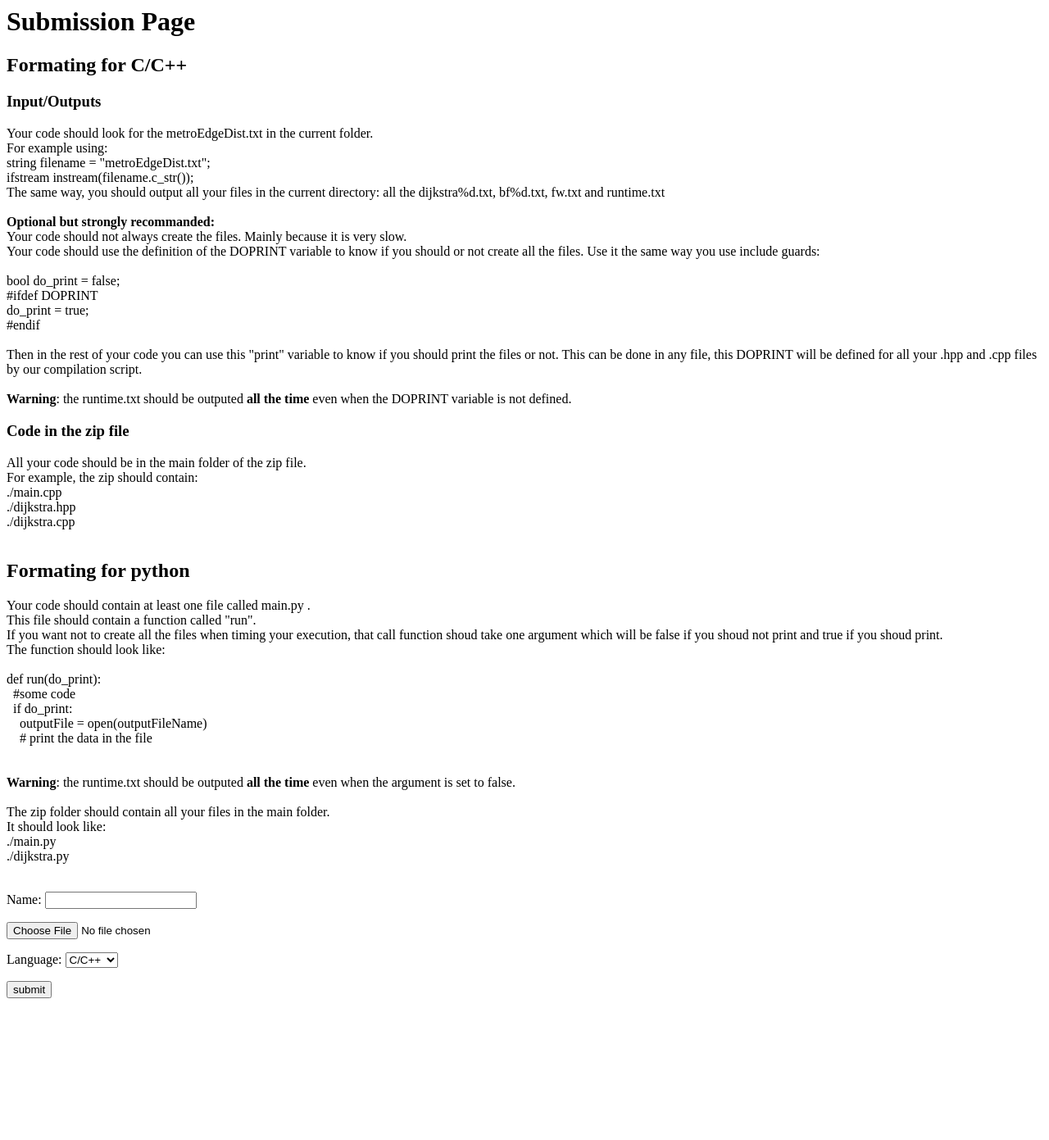
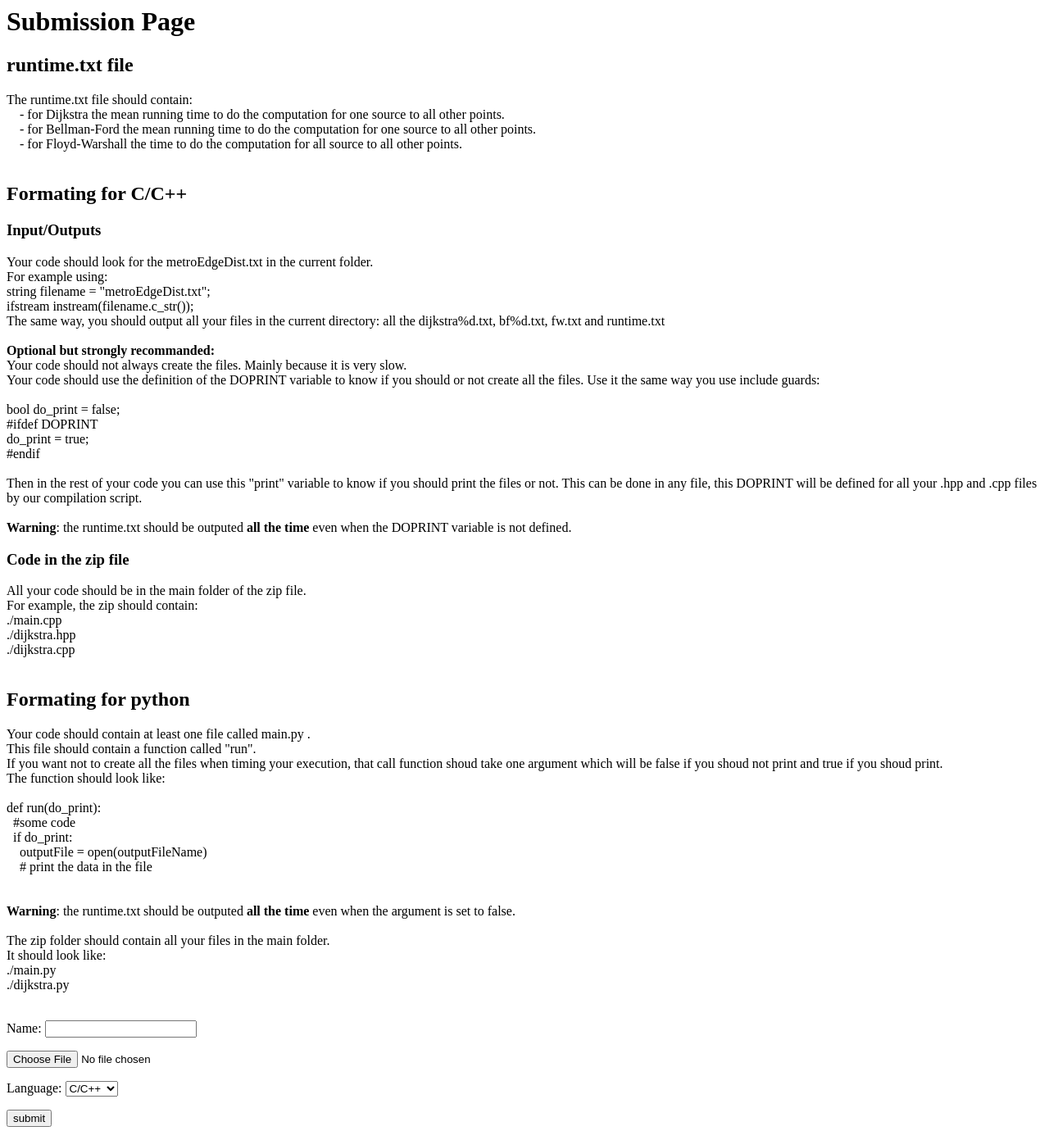
Before and after one commit to bunelr/discrete-optimization-assignment, a Flask app: page /submit in a window 1280 px wide. Shown: the whole page at 82% size. Before the commit the page ends 1218 px from the top, so only its background shows below. Run offline with Flask 2, Linux system fonts and the light colour scheme.

Commit message:
instruction update and python run.sh update

```diff
--- a/templates/submit.html
+++ b/templates/submit.html
@@ -1,6 +1,13 @@
 <html>
   <body>
     <h1> Submission Page </h1>
+
+    <h2> runtime.txt file </h2>
+    The runtime.txt file should contain:<br>
+    &#160;&#160;&#160;&#160;- for Dijkstra the mean running time to do the computation for one source to all other points.<br>
+    &#160;&#160;&#160;&#160;- for Bellman-Ford the mean running time to do the computation for one source to all other points.<br>
+    &#160;&#160;&#160;&#160;- for Floyd-Warshall the time to do the computation for all source to all other points.<br><br>
+
 
     <h2> Formating for C/C++</h2>
     <h3> Input/Outputs </h3>
```
Also changed, not shown: 1 other file.
